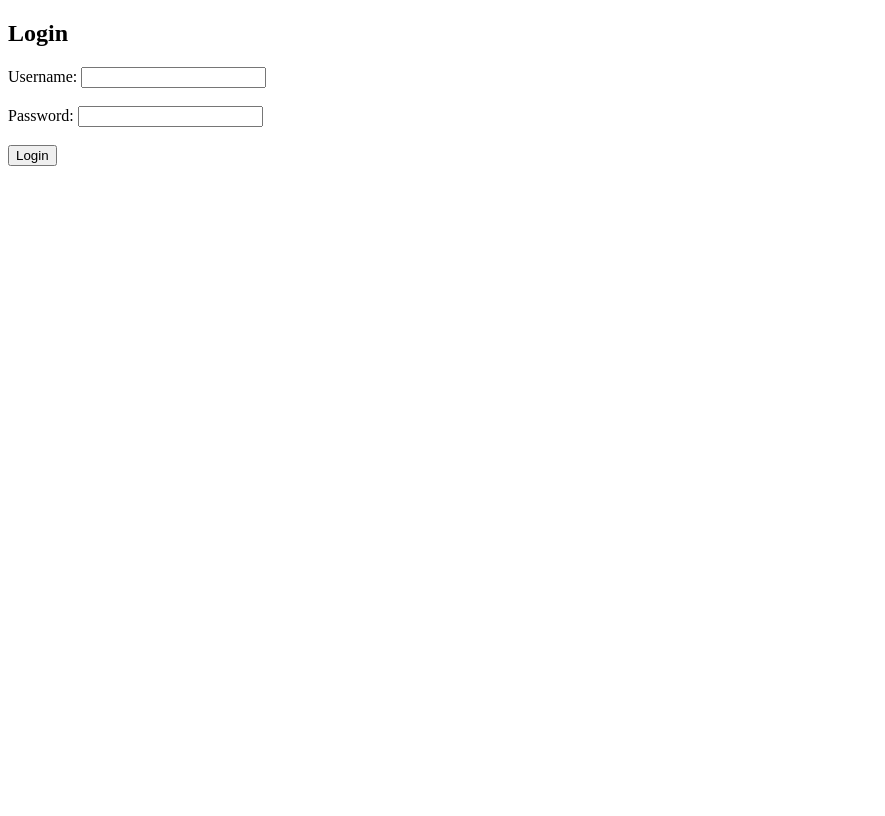
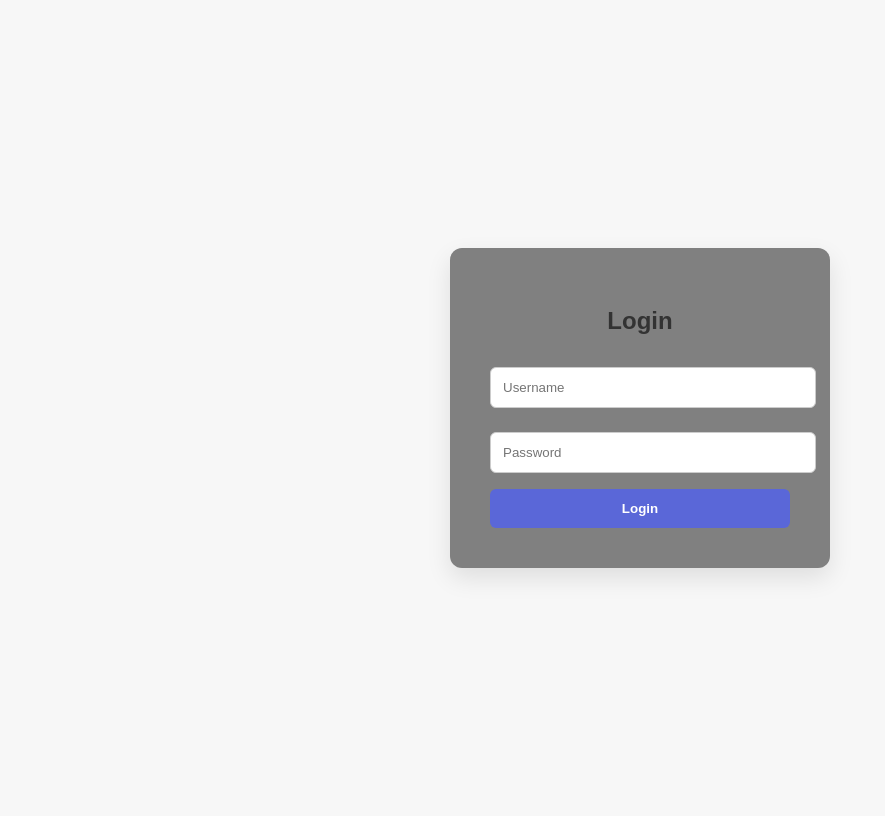
Before and after one commit to seed0x/FinanceFlowProd, a Flask app: page /login in a window 1280 px wide. Shown: the whole page, without its empty margins (0-885 px from the left). Before the commit the page ends 166 px from the top, so only its background shows below. Run offline with Flask 3, Linux system fonts and the light colour scheme.

Commit message:
Replace login.html file

```diff
--- a/backend/templates/login.html
+++ b/backend/templates/login.html
@@ -2,17 +2,82 @@
 <html lang="en">
 	<head>
 	<meta charset="UTF-8">
-    <meta name="viewport" content="width=device-width, initial-scale=1.0">
-    <title>Login</title>
+	<title>Login Page</title>
+	<style>
+        body {
+
+		background: #f7f7f7;
+		font-family: Arial, sans-serif;
+		display: flex;
+		height: 100vh;
+		justify-content: center;
+		align-items: center;
+	}
+
+	.login-container {
+
+		background: grey;
+		padding: 40px;
+		border-radius: 12px;
+		box-shadow: 0 10px 25px rgba(0,0,0,0.1);
+		width: 300px;
+	}
+
+	h2 {
+
+		text-align: center;
+		margin-bottom: 24px;
+		color: #333;
+	}
+
+	input[type="text"],
+
+	input[type="password"] {
+
+		width: 100%;
+		padding: 12px;
+		margin: 8px 0 16px;
+		border: 1px solid #ccc;
+		border-radius: 6px;
+	}
+
+	button {
+
+		width: 100%;
+		padding: 12px;
+		background-color: #5a67d8;
+		border: none;
+		color: white;
+		font-weight: bold;
+		border-radius: 6px;
+		cursor: pointer;
+		transition: background 0.3s;
+
+	}
+
+	button:hover {
+
+		background-color: #434190;
+	}
+	.message {
+
+		text-align: center;
+		color: red;
+		margin-top: 10px;
+
+	}
+
+	</style>
 	</head>
 	<body>
+
+		<form class="login-container" method="POST">
+
 			<h2>Login</h2>
-    <form method="POST" action="/login">
-        <label for="username">Username:</label>
-        <input type="text" id="username" name="username" required><br><br>
-        <label for="password">Password:</label>
-        <input type="password" id="password" name="password" required><br><br>
-        <input type="submit" value="Login">
+
+			<input type="text" name="username" placeholder="Username" required />
+					            <input type="password" name="password" placeholder="Password" required />
+						    <button type="submit">Login</button>
 		</form>
 	</body>
 </html>
```
Lines whose indentation alone changed are shown as unchanged.
